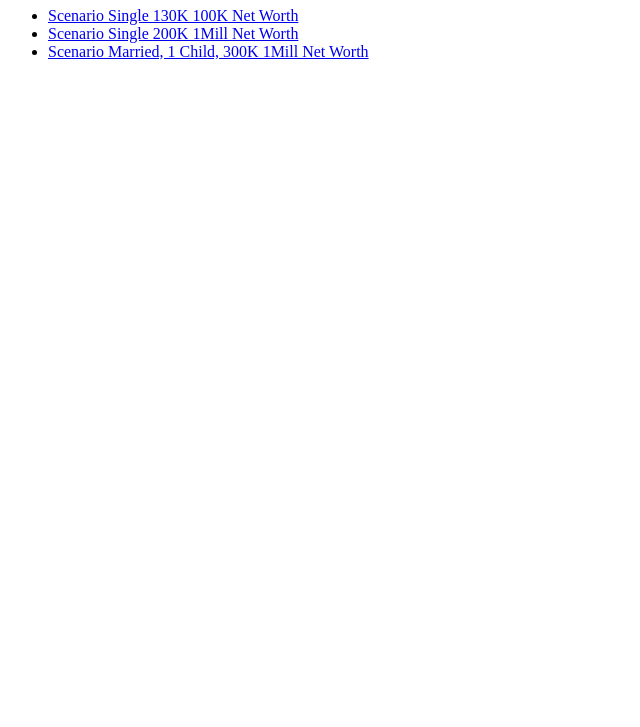
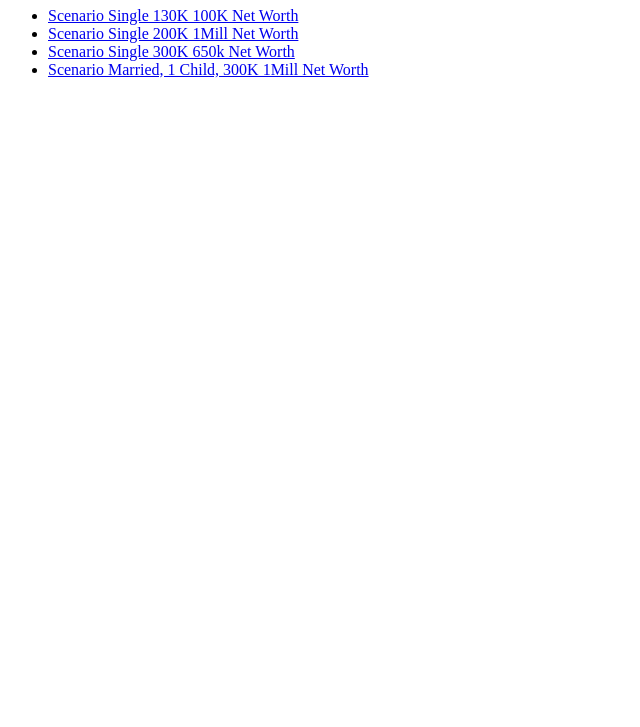
Before and after one commit to TLGINO/TLGINO.github.io, a plain HTML site: page index.html in a window 1280 px wide. Shown: the part 73-800 px from the top of the page, without its empty margins (0-640 px from the left). Drawn offline with Linux system fonts and the light colour scheme.

Commit message:
Add link for Scenario Single 300K 650k Net Worth

```diff
--- a/index.html
+++ b/index.html
@@ -11,6 +11,7 @@
     <ul>
         <li><a href="scatter_130_100.html"> Scenario Single 130K 100K Net Worth</a></li>
         <li><a href="scatter_200_1000.html"> Scenario Single 200K 1Mill Net Worth</a></li>
+        <li><a href="scatter_300_650.html"> Scenario Single 300K 650k Net Worth</a></li>
         <li><a href="scatter_M_300_1000.html"> Scenario Married, 1 Child, 300K 1Mill Net Worth</a></li>
     </ul>
 </body>
```
